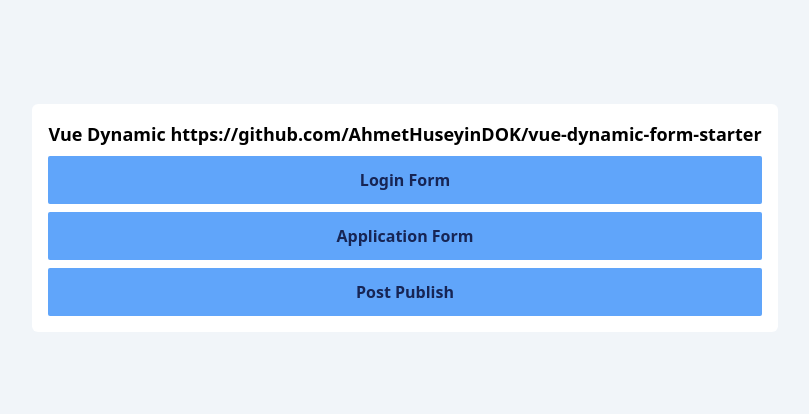
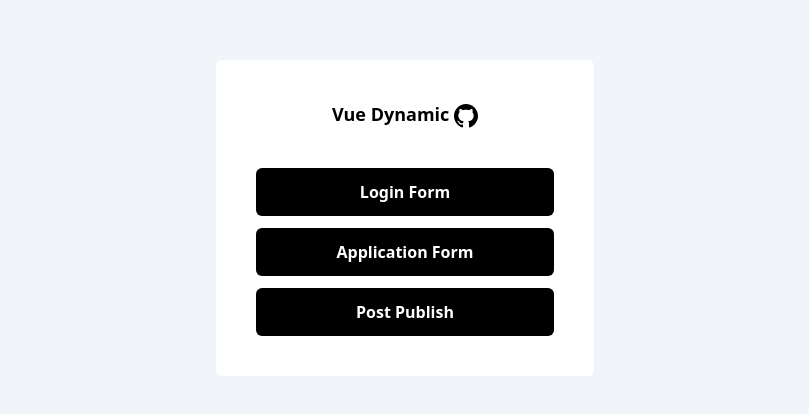
Before and after one commit to AhmetHuseyinDOK/vue-dynamic-form-starter, a Vue app: page / in a window 1280 px wide. Shown: the part 182-596 px from the top of the page, without its empty margins (235-1044 px from the left). Built offline with nearby package versions, Linux system fonts and the light colour scheme.

Commit message:
home page design

```diff
--- /dev/null
+++ b/src/components/icons/github.vue
@@ -0,0 +1,6 @@
+<template>
+    <svg xmlns="http://www.w3.org/2000/svg" width="24" height="24" viewBox="0 0 24 24">
+        <path
+            d="M12 0c-6.626 0-12 5.373-12 12 0 5.302 3.438 9.8 8.207 11.387.599.111.793-.261.793-.577v-2.234c-3.338.726-4.033-1.416-4.033-1.416-.546-1.387-1.333-1.756-1.333-1.756-1.089-.745.083-.729.083-.729 1.205.084 1.839 1.237 1.839 1.237 1.07 1.834 2.807 1.304 3.492.997.107-.775.418-1.305.762-1.604-2.665-.305-5.467-1.334-5.467-5.931 0-1.311.469-2.381 1.236-3.221-.124-.303-.535-1.524.117-3.176 0 0 1.008-.322 3.301 1.23.957-.266 1.983-.399 3.003-.404 1.02.005 2.047.138 3.006.404 2.291-1.552 3.297-1.23 3.297-1.23.653 1.653.242 2.874.118 3.176.77.84 1.235 1.911 1.235 3.221 0 4.609-2.807 5.624-5.479 5.921.43.372.823 1.102.823 2.222v3.293c0 .319.192.694.801.576 4.765-1.589 8.199-6.086 8.199-11.386 0-6.627-5.373-12-12-12z" />
+    </svg>
+</template>
--- a/src/views/Home.vue
+++ b/src/views/Home.vue
@@ -1,12 +1,16 @@
 
 <template>
     <div class="h-screen w-screen flex justify-center items-center bg-slate-100">
-        <div class="bg-white p-4 rounded-md">
-            <h1 class="text-center text-lg font-bold">Vue Dynamic
-                <span>https://github.com/AhmetHuseyinDOK/vue-dynamic-form-starter</span></h1>
-            <ul class="text-center">
+        <div class="bg-white p-10 rounded-md">
+            <a href="https://github.com/AhmetHuseyinDOK/vue-dynamic-form-starter">
+                <h1 class="text-center text-lg font-bold">Vue Dynamic
+                    <github class="inline" />
+                </h1>
+            </a>
+            <ul class="text-center mt-10">
+
                 <li v-for="link in links"><a
-                        class="bg-blue-400 block rounded-sm hover:bg-blue-600 mt-2 p-3 text-blue-950 font-bold"
+                        class="bg-black block hover:bg-slate-900 mt-3 px-20 py-3 text-white font-bold rounded-md"
                         :href="link.href">{{ link.title }}</a></li>
             </ul>
 
@@ -17,18 +21,18 @@
 
 <script setup lang="ts">
 import { ref } from 'vue';
-
+import github from '@/components/icons/github.vue'
 const links = ref([
     {
-        href: '/#/examples/simple-form',
+        href: '#/examples/simple-form',
         title: 'Login Form'
     },
     {
-        href: '/#/examples/complex-form',
+        href: '#/examples/complex-form',
         title: 'Application Form'
     },
     {
-        href: '/#/examples/post-publish',
+        href: '#/examples/post-publish',
         title: 'Post Publish'
     }
 ]);
```
